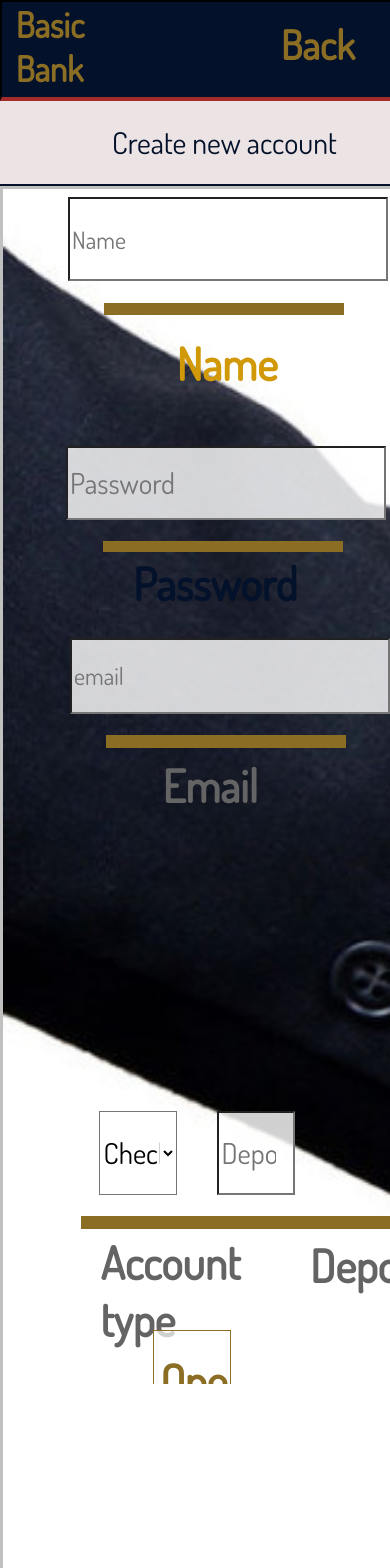
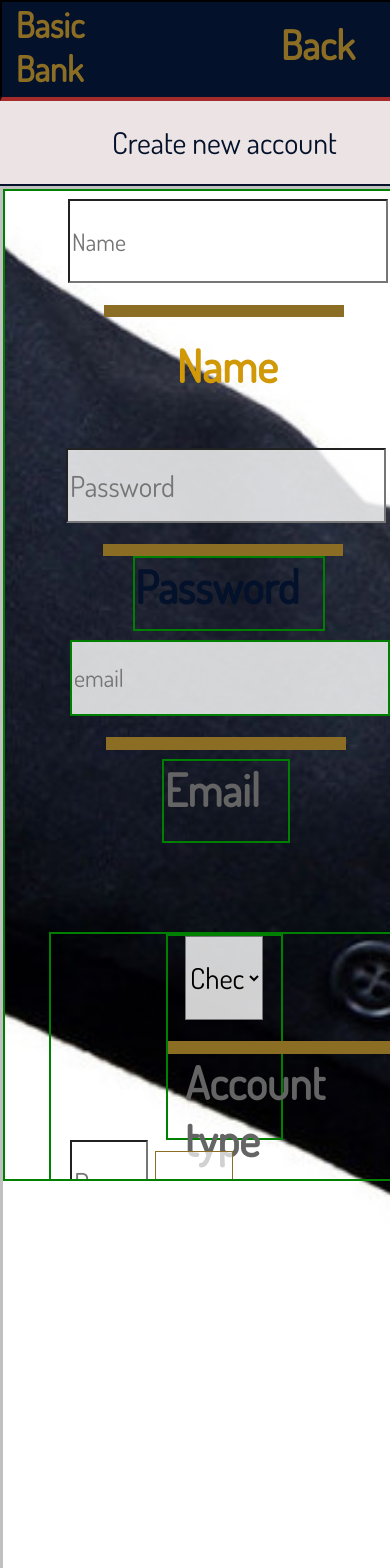
Before and after one commit to cyberstizz/basicbank, a React (Create React App) app: page /create in a window 390 px wide. Shown: the top 1568 px of the page. Built offline with nearby package versions, Linux system fonts and the light colour scheme; a web font is replaced by a local one.

Commit message:
changed the createaccountsection to flex direction  column

```diff
--- a/src/components/Create.css
+++ b/src/components/Create.css
@@ -34,9 +34,10 @@
     display: flex;
     flex-flow: row wrap;
     overflow: auto;
-    height: 75%;
+    height: 62rem;
     width: 100%;
     overflow: hidden;
+    border: solid 2px green;
 }
 
 .createUserSection{
@@ -87,8 +88,8 @@ width: 100%;
 
 .lastNameText{
     width: 12rem;
-    margin-top: .2rem;
     margin-left: 4.8rem;
+    border: solid 2px green;
 
 }
 
@@ -104,6 +105,7 @@ width: 100%;
 .email{
     width: 20rem;
     height: 4.8rem;
+    border: solid 2px green;
 
 }
 
@@ -112,10 +114,46 @@ width: 100%;
     margin-left: 7rem;
     width: 8rem;
     margin-top: 1vh;
+    border: solid 2px green;
+
+}
+
+
+.createAccountSection{
+    border: solid 2px green;
+    margin: 0 auto;
+    display: flex;
+    flex-direction: column;
+}
+
+.accountTypeBlock{
+    border: solid 2px green;
+    margin: 0 auto;
+}
+
+.accounttype{
+
+}
+
+.accountTypeText{
+
+}
+
+.depositBlock{
+
+}
+
+.deposit{
+
+}
+
+.emailText{
+
 }
 
 
 
 
 
+
 }
```
